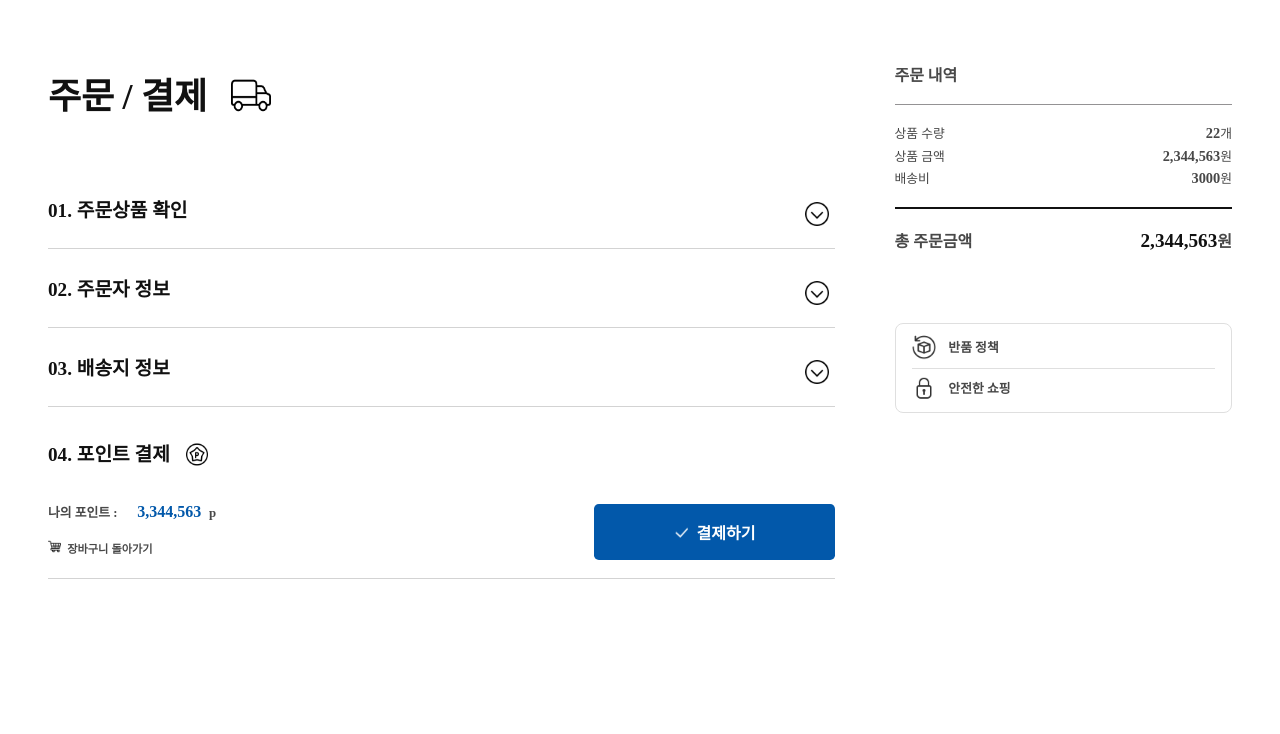
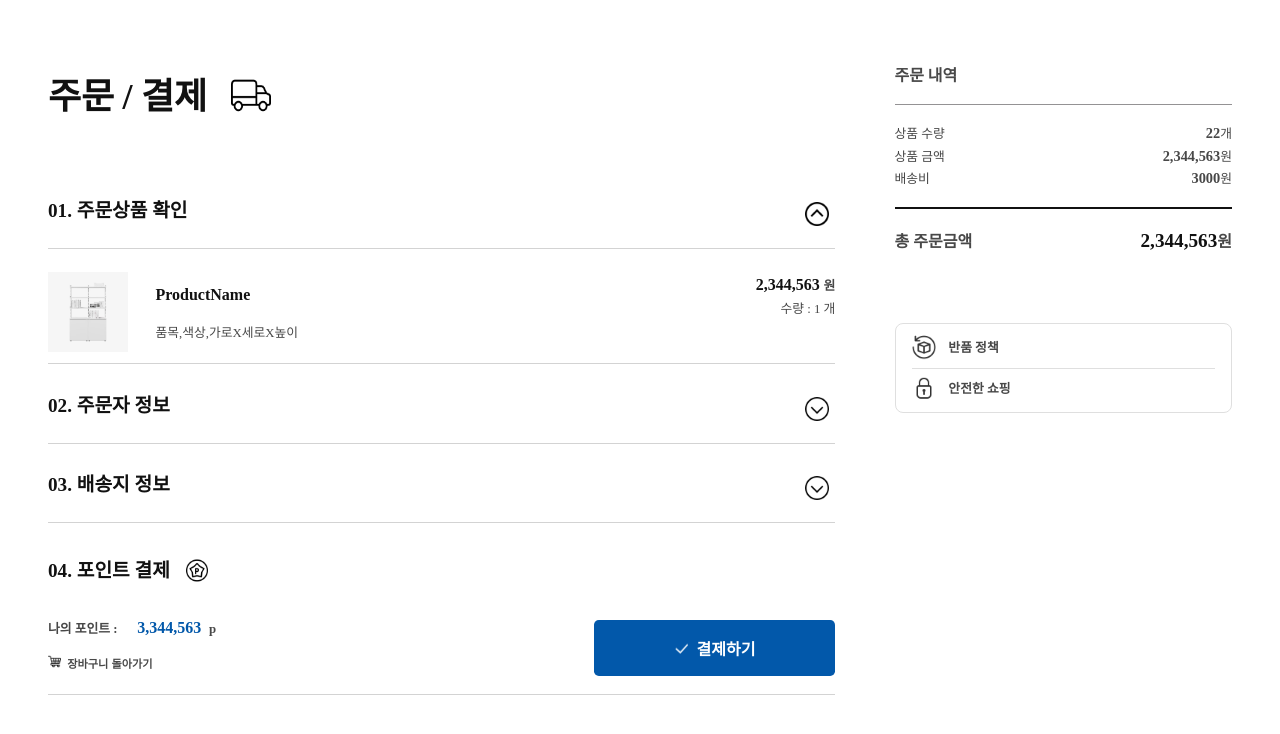
Before and after one commit to wecode-bootcamp-korea/48-2nd-5ronaminC-frontend, a React (Create React App) app: page /payment in a window 1280 px wide. Both pictures are taken after a click on the button 817 px from the left and 215 px from the top of the page. Shown: the top 734 px of the page. Built offline with nearby package versions, Linux system fonts and the light colour scheme.

Commit message:
Add : 결제 페이지 Layout 구현 완료

```diff
--- a/src/pages/Payment/components/PaymentProductPrice.jsx
+++ b/src/pages/Payment/components/PaymentProductPrice.jsx
@@ -3,7 +3,7 @@ import './PaymentProductPrice.scss';
 
 const PaymentProductPrice = () => {
   return (
-    <div className="PaymentProductPrice">
+    <div className="productPrice">
       <div className="productPriceInfoName">
         <h2>주문 내역</h2>
       </div>
--- a/src/pages/Payment/components/PaymentProductPrice.scss
+++ b/src/pages/Payment/components/PaymentProductPrice.scss
@@ -1,6 +1,6 @@
 @import '/src/style/variables.scss';
 
-.PaymentProductPrice {
+.productPrice {
   position: sticky;
   width: 100%;
   top: 7%;
--- a/src/pages/Payment/components/UserInfoList.jsx
+++ b/src/pages/Payment/components/UserInfoList.jsx
@@ -1,7 +1,14 @@
-import React from 'react';
+import React, { useState } from 'react';
+import CartListCheck from './toggles/CartListCheck';
+import UserCheck from './toggles/UserCheck';
+import AddressCheck from './toggles/AddressCheck';
 import './UserInfoList.scss';
 
 const UserInfoList = () => {
+  const [isProductCheck, setProductCheck] = useState(false);
+  const [isUserCheck, setUserCheck] = useState(false);
+  const [isAddressCheck, setAddressCheck] = useState(false);
+
   return (
     <div className="userInfoList">
       <div className="userInfoListProductCheck">
@@ -9,31 +16,79 @@ const UserInfoList = () => {
           <p>01. 주문상품 확인</p>
         </div>
         <div className="productCheckToggle">
-          <button>
-            <img src="images/down-chevron.png" alt="세부정보 토글 버튼" />
+          <button
+            onClick={() => {
+              setProductCheck(e => !e);
+            }}
+          >
+            {isProductCheck ? (
+              <img src="images/chevron.png" alt="세부정보 up 토글 버튼" />
+            ) : (
+              <img
+                src="images/down-chevron.png"
+                alt="세부정보 down 토글 버튼"
+              />
+            )}
           </button>
         </div>
       </div>
+      {isProductCheck && (
+        <div className="cartListCheck">
+          <CartListCheck />
+        </div>
+      )}
       <div className="userInfoCheck">
         <div className="userInfoCheckName">
           <p>02. 주문자 정보</p>
         </div>
         <div className="userInfoCheckToggle">
-          <button>
-            <img src="images/down-chevron.png" alt="세부정보 토글 버튼" />
+          <button
+            onClick={() => {
+              setUserCheck(e => !e);
+            }}
+          >
+            {isUserCheck ? (
+              <img src="images/chevron.png" alt="세부정보 up 토글 버튼" />
+            ) : (
+              <img
+                src="images/down-chevron.png"
+                alt="세부정보 down 토글 버튼"
+              />
+            )}
           </button>
         </div>
       </div>
+      {isUserCheck && (
+        <div className="userCheck">
+          <UserCheck />
+        </div>
+      )}
       <div className="userInfoAddressCheck">
         <div className="addressCheckName">
           <p>03. 배송지 정보</p>
         </div>
         <div className="addressCheckToggle">
-          <button>
-            <img src="images/down-chevron.png" alt="세부정보 토글 버튼" />
+          <button
+            onClick={() => {
+              setAddressCheck(e => !e);
+            }}
+          >
+            {isAddressCheck ? (
+              <img src="images/chevron.png" alt="세부정보 up 토글 버튼" />
+            ) : (
+              <img
+                src="images/down-chevron.png"
+                alt="세부정보 down 토글 버튼"
+              />
+            )}
           </button>
         </div>
       </div>
+      {isAddressCheck && (
+        <div className="addressCheck">
+          <AddressCheck />
+        </div>
+      )}
       <div className="userInfoPointCheck">
         <div className="pointCheckName">
           <p>04. 포인트 결제</p>
--- a/src/pages/Payment/components/UserInfoList.scss
+++ b/src/pages/Payment/components/UserInfoList.scss
@@ -4,6 +4,7 @@
   display: flex;
   flex-direction: column;
   width: 100%;
+  margin-bottom: 5rem;
 
   .userInfoListProductCheck {
     display: flex;
@@ -36,6 +37,10 @@
         }
       }
     }
+  }
+  .cartListCheck {
+    display: flex;
+    width: 100%;
   }
 
   .userInfoCheck {
@@ -71,6 +76,11 @@
     }
   }
 
+  .userCheck {
+    display: flex;
+    width: 100%;
+  }
+
   .userInfoAddressCheck {
     display: flex;
     width: 100%;
@@ -102,6 +112,11 @@
         }
       }
     }
+  }
+
+  .addressCheck {
+    display: flex;
+    width: 100%;
   }
 
   .userInfoPointCheck {
--- /dev/null
+++ b/src/pages/Payment/components/toggles/AddressCheck.jsx
@@ -0,0 +1,25 @@
+import React from 'react';
+import './AddressCheck.scss';
+
+const AddressCheck = () => {
+  return (
+    <div className="addressCheck">
+      <div className="addressCheckList">
+        <div className="addressCheckContent">
+          <div className="addressInfo">
+            <p className="addressTitle">배송 주소</p>
+            <div>
+              <p className="addressNumName">우편 번호 :</p>
+              <p className="addressNum">12345</p>
+            </div>
+            <div>
+              <p className="addressName">상세 주소 :</p>
+              <p className="address">서울특별시 강남구 테헤란로 427 10층</p>
+            </div>
+          </div>
+        </div>
+      </div>
+    </div>
+  );
+};
+export default AddressCheck;
--- /dev/null
+++ b/src/pages/Payment/components/toggles/AddressCheck.scss
@@ -0,0 +1,57 @@
+@import '/src/style/variables.scss';
+
+.addressCheck {
+  display: flex;
+  flex-direction: column;
+  width: 100%;
+  top: 7%;
+  border-bottom: 1px solid lightGray;
+
+  .addressCheckList {
+    display: flex;
+    flex-direction: column;
+    width: 50%;
+
+    .addressCheckContent {
+      width: 100%;
+      margin-top: 2rem;
+
+      .addressInfo {
+        display: flex;
+        flex-direction: column;
+        font-size: 0.8rem;
+        font-weight: 600;
+        color: $superDeepGray;
+        margin-bottom: 2rem;
+
+        .addressTitle {
+          margin-bottom: 1rem;
+        }
+
+        .addressNumName {
+          display: inline-block;
+          font-size: 0.8rem;
+          margin-right: 5%;
+          margin-bottom: 0.5rem;
+        }
+
+        .addressNum {
+          display: inline-block;
+          font-size: 0.8rem;
+          color: $black;
+        }
+
+        .addressName {
+          display: inline-block;
+          margin-right: 5%;
+        }
+
+        .address {
+          display: inline-block;
+          font-size: 0.8rem;
+          color: $black;
+        }
+      }
+    }
+  }
+}
--- /dev/null
+++ b/src/pages/Payment/components/toggles/CartListCheck.jsx
@@ -0,0 +1,40 @@
+import React from 'react';
+import './CartListCheck.scss';
+
+const CartListCheck = () => {
+  return (
+    <div className="cartListAll">
+      <div className="cartListRow">
+        <div className="cartImg">
+          <img src="images/desk.jpg" alt="장바구니 제품 사진" />
+        </div>
+        <div className="cartListInfo">
+          <div className="cartListProductName">
+            <p>ProductName</p>
+          </div>
+          <div className="cartlistInfoDetail">
+            <div className="cartListProducDetail">
+              <div className="productItem">품목</div>,
+              <div className="productColor">색상</div>,
+            </div>
+            <div className="cartListProducLength">
+              <div className="productWidth">가로</div>X
+              <div className="productDepth">세로</div>X
+              <div className="productHeight">높이</div>
+            </div>
+          </div>
+        </div>
+        <div className="productlistInfoRight">
+          <div className="productlistPrice">
+            <p className="productlistMoney">2,344,563</p>
+            <p className="productlistUnit">원</p>
+          </div>
+          <div className="productlistQuantity">
+            <p>수량 : 1 개</p>
+          </div>
+        </div>
+      </div>
+    </div>
+  );
+};
+export default CartListCheck;
--- /dev/null
+++ b/src/pages/Payment/components/toggles/CartListCheck.scss
@@ -0,0 +1,87 @@
+@import '/src/style/variables.scss';
+
+.cartListAll {
+  display: flex;
+  flex-direction: column;
+  width: 100%;
+
+  .cartListRow {
+    display: flex;
+    margin-top: 3%;
+    border-bottom: 1px solid lightGray;
+
+    .cartImg {
+      width: 7rem;
+
+      img {
+        width: 5rem;
+        height: 5rem;
+        margin-bottom: 0.5rem;
+      }
+    }
+
+    .cartListInfo {
+      display: flex;
+      flex-direction: column;
+      justify-content: space-evenly;
+      width: 60%;
+
+      .cartListProductName {
+        color: $black;
+        font-weight: 600;
+        font-size: 1rem;
+        padding-bottom: 2%;
+      }
+
+      .cartlistInfoDetail {
+        display: flex;
+        font-size: 0.8rem;
+        color: $superDeepGray;
+        padding-bottom: 2%;
+
+        .cartListProducDetail {
+          display: flex;
+          flex-wrap: wrap;
+        }
+
+        .cartListProducLength {
+          display: flex;
+          flex-wrap: wrap;
+        }
+      }
+    }
+    .productlistInfoRight {
+      width: 30%;
+      display: flex;
+      flex-direction: column;
+      justify-content: space-around;
+      align-items: flex-end;
+      padding-bottom: 5%;
+
+      .productlistPrice {
+        display: flex;
+        align-items: baseline;
+        justify-content: flex-end;
+        font-weight: 600;
+
+        .productlistMoney {
+          font-size: 1rem;
+          color: $black;
+        }
+
+        .productlistUnit {
+          margin-left: 5%;
+          font-size: 0.8rem;
+          color: $superDeepGray;
+        }
+      }
+      .productlistQuantity {
+        p {
+          font-size: 0.8rem;
+          color: $superDeepGray;
+          padding-bottom: 5%;
+        }
+      }
+    }
+  }
+}
--- /dev/null
+++ b/src/pages/Payment/components/toggles/UserCheck.jsx
@@ -0,0 +1,32 @@
+import React from 'react';
+import './UserCheck.scss';
+
+const UserCheck = () => {
+  return (
+    <div className="userCheck">
+      <div className="userCheckList">
+        <div className="userCheckListContent">
+          <div className="userCheckToggleName">
+            <p className="userCheckTitle">주문자</p>
+            <div>
+              <p>성함 :</p>
+              <p className="user">김슬기</p>
+            </div>
+          </div>
+          <div className="contanctInfo">
+            <p className="contact">연락처</p>
+            <div>
+              <p className="phoneNumName">핸드폰 :</p>
+              <p className="phoneNum">010-1234-5678</p>
+            </div>
+            <div>
+              <p className="emailName">이메일 :</p>
+              <p className="email">1234@gmail.com</p>
+            </div>
+          </div>
+        </div>
+      </div>
+    </div>
+  );
+};
+export default UserCheck;
--- /dev/null
+++ b/src/pages/Payment/components/toggles/UserCheck.scss
@@ -0,0 +1,80 @@
+@import '/src/style/variables.scss';
+
+.userCheck {
+  display: flex;
+  flex-direction: column;
+  width: 100%;
+  top: 7%;
+  border-bottom: 1px solid lightGray;
+
+  .userCheckList {
+    display: flex;
+    flex-direction: column;
+    width: 50%;
+
+    .userCheckListContent {
+      width: 100%;
+      margin-top: 2rem;
+
+      .userCheckToggleName {
+        margin-bottom: 2rem;
+        font-size: 0.8rem;
+        font-weight: 600;
+        color: $superDeepGray;
+
+        .userCheckTitle {
+          margin-bottom: 0.5rem;
+        }
+
+        p {
+          display: inline-block;
+          margin-right: 5%;
+        }
+
+        .user {
+          font-size: 1rem;
+          font-weight: 600;
+          color: $black;
+          margin-right: 2%;
+        }
+      }
+
+      .contanctInfo {
+        display: flex;
+        flex-direction: column;
+        font-size: 0.8rem;
+        font-weight: 600;
+        color: $superDeepGray;
+        margin-bottom: 2rem;
+
+        .contact {
+          margin-bottom: 0.5rem;
+        }
+
+        .phoneNumName {
+          display: inline-block;
+          font-size: 0.8rem;
+          margin-right: 5%;
+          margin-bottom: 0.5rem;
+        }
+
+        .phoneNum {
+          display: inline-block;
+          font-size: 0.8rem;
+          color: $black;
+        }
+
+        .emailName {
+          display: inline-block;
+          margin-right: 5%;
+        }
+
+        .email {
+          display: inline-block;
+          font-size: 0.8rem;
+          color: $black;
+        }
+      }
+    }
+  }
+}
```
Also changed, not shown: public/images/chevron.png (added), public/images/desk.JPG (added).
